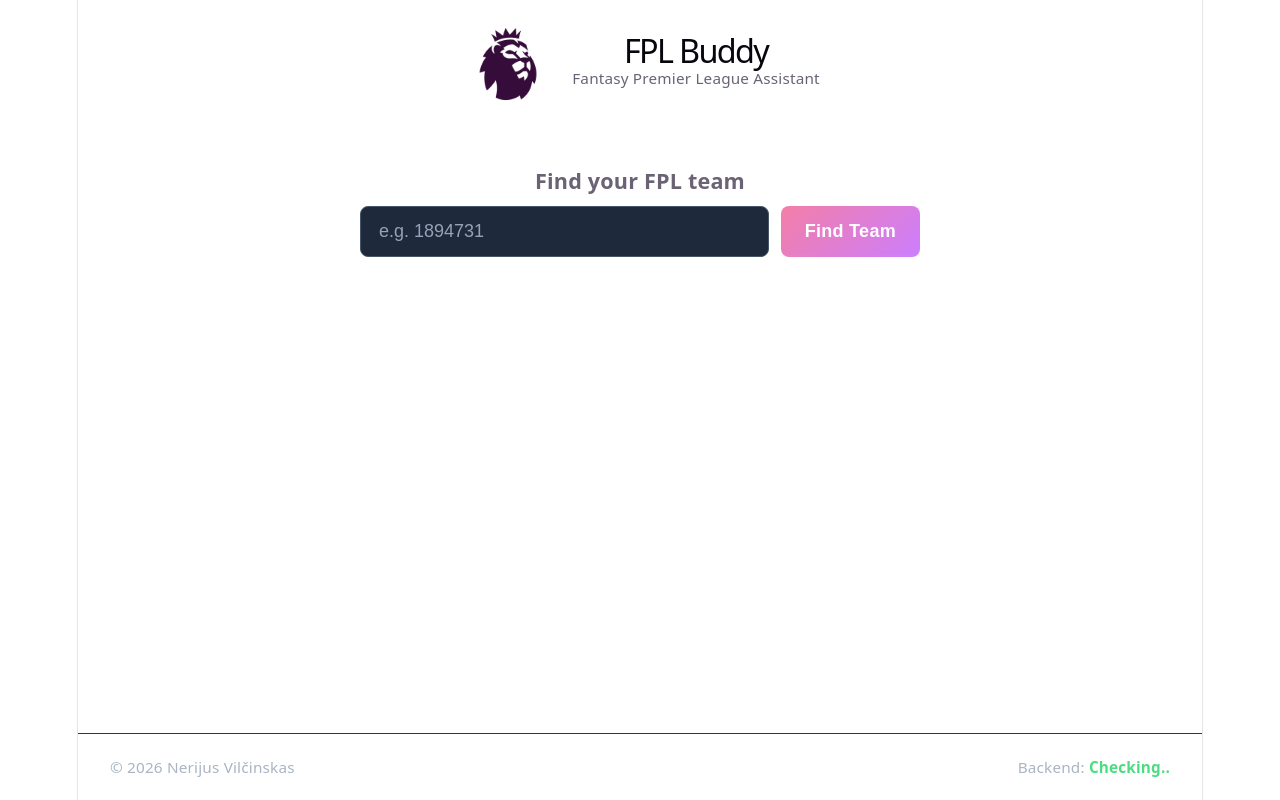
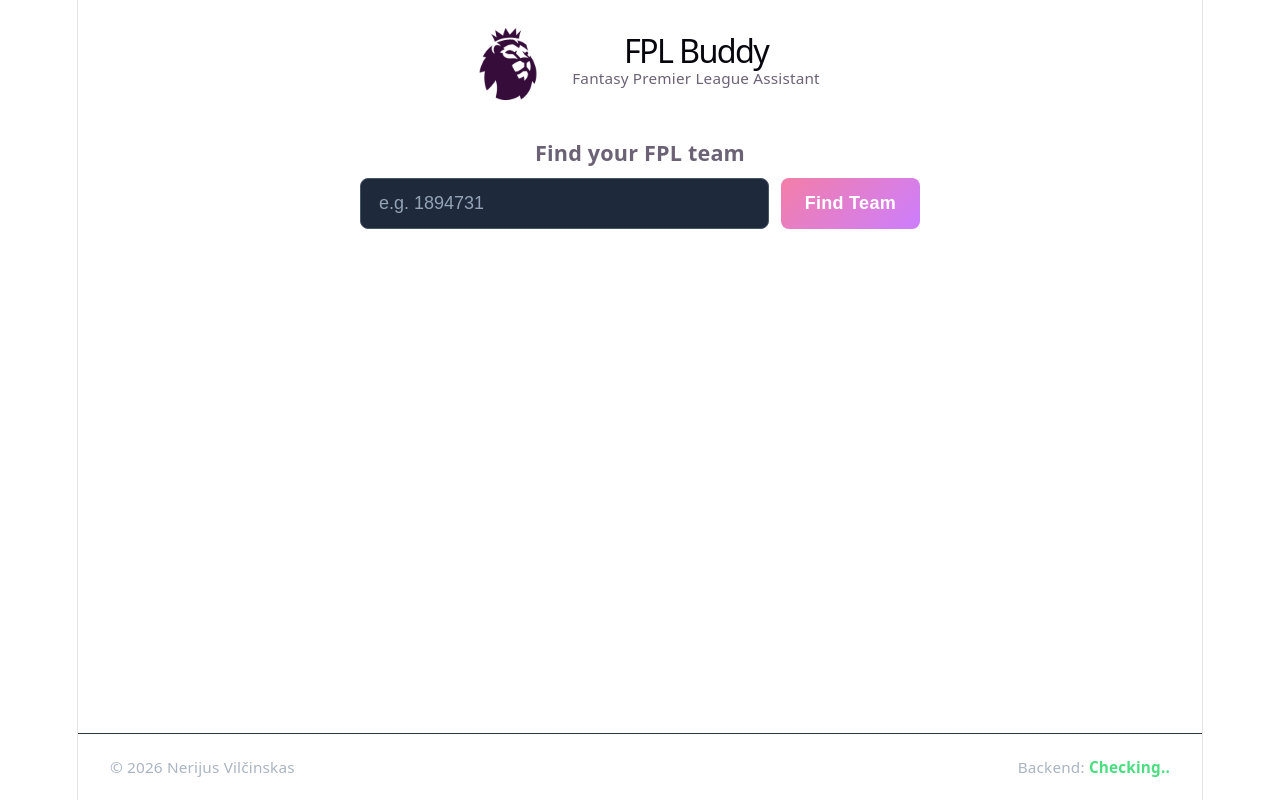
Before and after one commit to kaktusas2598/FPLBuddy, a React (Vite) app in the folder frontend/: page / in a window 1280 px wide. Built offline with nearby package versions, Linux system fonts and the light colour scheme; no server answers.

Commit message:
Reduce margin sizes to compact on space

```diff
--- a/frontend/src/App.css
+++ b/frontend/src/App.css
@@ -106,7 +106,7 @@
 /* Manager view */
 .manager-form {
   max-width: 560px;
-  margin: 40px auto 24px;
+  margin: 12px auto;
   padding: 0 16px;
 }
 
@@ -182,7 +182,7 @@
 
 .manager-result {
   max-width: 560px;
-  margin: 24px auto;
+  margin: 12px auto;
   padding: 24px;
   box-sizing: border-box;
   background: #1e293b;
```
